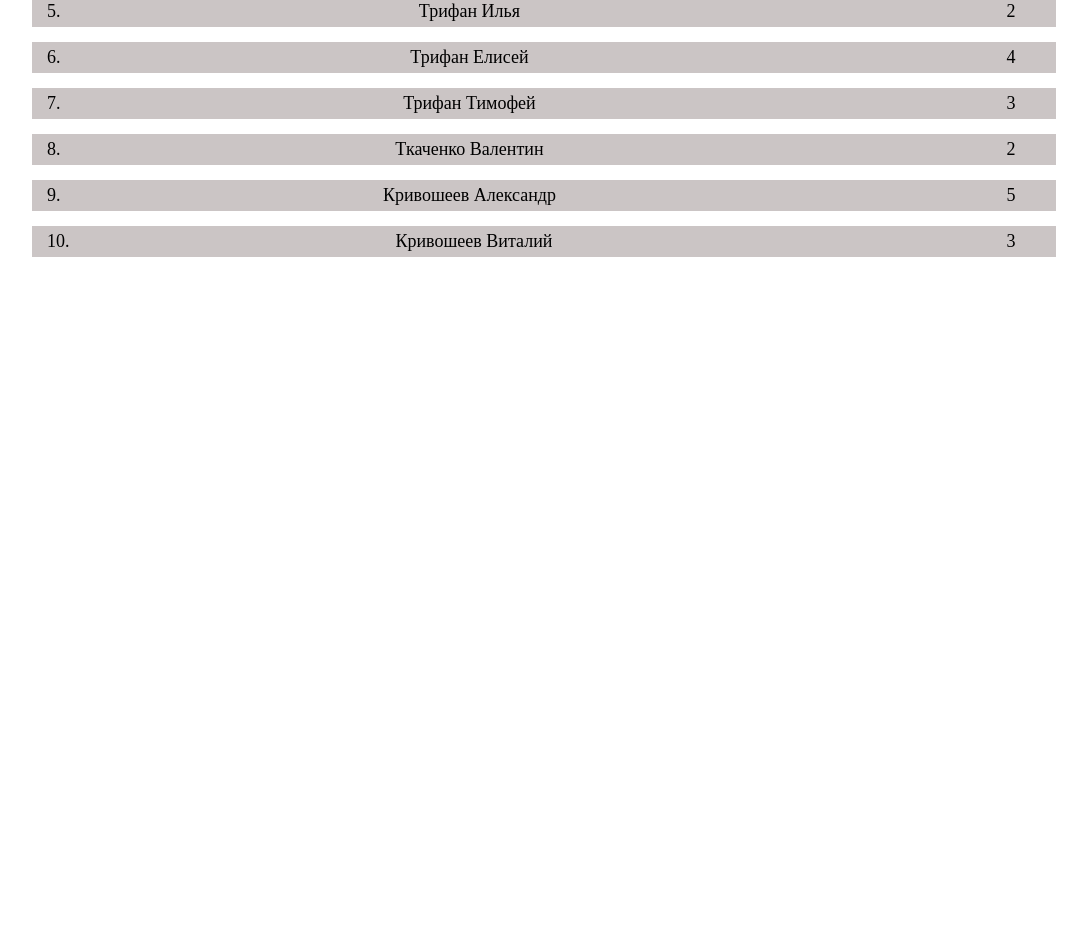
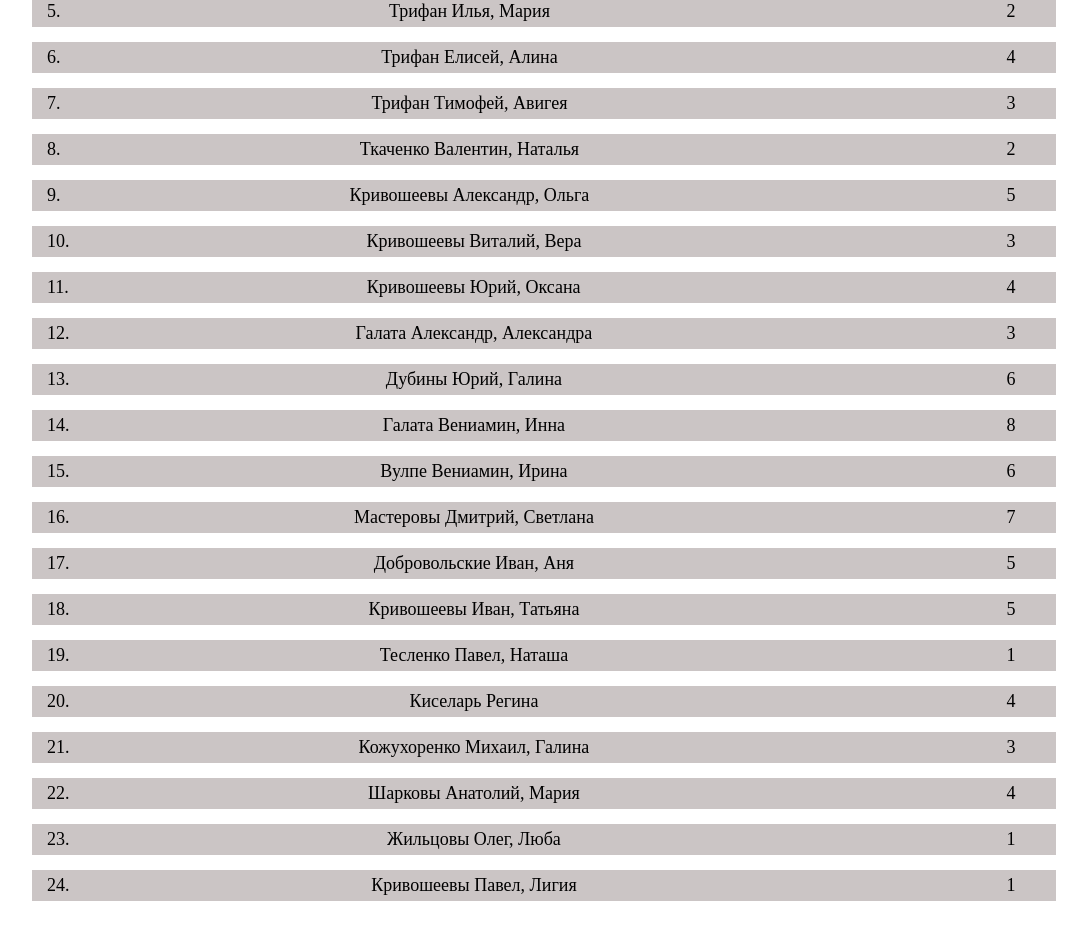
Before and after one commit to Elisei-Trifan/children-church, a React (Create React App) app: page /families in a window 1280 px wide. Shown: the part 320-1260 px from the top of the page, without its empty margins (96-1183 px from the left). Built offline with nearby package versions, Linux system fonts and the light colour scheme.

Commit message:
новые данные

```diff
--- a/src/components/ChildrenItem.jsx
+++ b/src/components/ChildrenItem.jsx
@@ -24,7 +24,7 @@ const ChildrenItem = ({ children }) => {
               {item.lastname} {item.name}
             </p>
             <p className="item_age">
-              {calculateAgeInYears(item.dateOfBirth)} (молодежь)
+              {calculateAgeInYears(item?.dateOfBirth)} (молодежь)
             </p>
             <p className="item_birth"> {item.dateOfBirth} </p>
           </div>
--- a/src/data/children.js
+++ b/src/data/children.js
@@ -3,244 +3,592 @@ import { calculateAgeInYears } from '../utils/getFullYear'
 
 export const children = [
   {
-    surname: 'Фомин Вадим',
+    surname: 'Фомины Вадим, Валентина',
     lastname: 'Фомина',
     name: 'Елена',
     dateOfBirth: '29.08.2010',
   },
   {
-    surname: 'Фомин Вадим',
+    surname: 'Фомины Вадим, Валентина',
     lastname: 'Фомин',
     name: 'Никита',
     dateOfBirth: '30.06.2012',
   },
   {
-    surname: 'Фомин Вадим',
+    surname: 'Фомины Вадим, Валентина',
     lastname: 'Фомин',
     name: 'Иван',
     dateOfBirth: '05.05.2014',
   },
   {
-    surname: 'Фомин Вадим',
+    surname: 'Фомины Вадим, Валентина',
     lastname: 'Фомин',
     name: 'Кирилл',
     dateOfBirth: '12.03.2018',
   },
   {
-    surname: 'Фомин Вадим',
+    surname: 'Фомины Вадим, Валентина',
     lastname: 'Фомин',
     name: 'Тимофей',
     dateOfBirth: '21.06.2019',
   },
   {
-    surname: 'Диденко Сергей',
+    surname: 'Диденко Сергей, Люба',
     lastname: 'Диденко',
     name: 'Мелита',
     dateOfBirth: '11.10.2013',
   },
   {
-    surname: 'Диденко Сергей',
+    surname: 'Диденко Сергей, Люба',
     lastname: 'Диденко',
     name: 'Александр',
     dateOfBirth: '22.06.2015',
   },
   {
-    surname: 'Диденко Сергей',
+    surname: 'Диденко Сергей, Люба',
     lastname: 'Диденко',
     name: 'Ирина',
     dateOfBirth: '23.02.2018',
   },
   {
-    surname: 'Диденко Сергей',
+    surname: 'Диденко Сергей, Люба',
     lastname: 'Диденко',
     name: 'София',
     dateOfBirth: '30.06.2020',
   },
   {
-    surname: 'Диденко Сергей',
+    surname: 'Диденко Сергей, Люба',
     lastname: 'Диденко',
     name: 'Тимофей',
     dateOfBirth: '14.06.2022',
   },
   {
-    surname: 'Диденко Сергей',
+    surname: 'Диденко Сергей, Люба',
     lastname: 'Диденко',
     name: 'Генадий',
     dateOfBirth: '24.10.2024',
   },
   {
-    surname: 'Крутой Станислав',
+    surname: 'Крутые Станислав, Жанна',
     lastname: 'Крутой',
     name: 'Яков',
     dateOfBirth: '14.08.2015',
   },
   {
-    surname: 'Крутой Станислав',
+    surname: 'Крутые Станислав, Жанна',
     lastname: 'Крутой',
     name: 'Самуил',
     dateOfBirth: '04.06.2018',
   },
   {
-    surname: 'Крутой Станислав',
+    surname: 'Крутые Станислав, Жанна',
     lastname: 'Крутая',
     name: 'Римма',
     dateOfBirth: '11.07.2019',
   },
   {
-    surname: 'Крутой Станислав',
+    surname: 'Крутые Станислав, Жанна',
     lastname: 'Крутая',
     name: 'Есфирь',
     dateOfBirth: '23.08.2020',
   },
   {
-    surname: 'Крутой Станислав',
+    surname: 'Крутые Станислав, Жанна',
     lastname: 'Крутая',
     name: 'Эмма',
     dateOfBirth: '24.11.2021',
   },
   {
-    surname: 'Фонарюк Павел',
+    surname: 'Фонарюк Павел, Инна',
     lastname: 'Фонарюк',
     name: 'Эльвира',
     dateOfBirth: '28.10.2013',
   },
   {
-    surname: 'Фонарюк Павел',
+    surname: 'Фонарюк Павел, Инна',
     lastname: 'Фонарюк',
     name: 'Виталик',
     dateOfBirth: '04.05.2016',
   },
   {
-    surname: 'Фонарюк Павел',
+    surname: 'Фонарюк Павел, Инна',
     lastname: 'Фонарюк',
     name: 'Вита',
     dateOfBirth: '07.04.2018',
   },
   {
-    surname: 'Фонарюк Павел',
+    surname: 'Фонарюк Павел, Инна',
     lastname: 'Фонарюк',
     name: 'Инна',
     dateOfBirth: '05.06.2020',
   },
   {
-    surname: 'Фонарюк Павел',
+    surname: 'Фонарюк Павел, Инна',
     lastname: 'Фонарюк',
     name: 'Роман',
     dateOfBirth: '11.12.2022',
   },
   {
-    surname: 'Трифан Илья',
+    surname: 'Трифан Илья, Мария',
     lastname: 'Трифан',
     name: 'Мия',
     dateOfBirth: '26.07.2022',
   },
   {
-    surname: 'Трифан Илья',
+    surname: 'Трифан Илья, Мария',
     lastname: 'Трифан',
     name: 'Даниил',
     dateOfBirth: '11.10.2024',
   },
   {
-    surname: 'Трифан Елисей',
+    surname: 'Трифан Елисей, Алина',
     lastname: 'Трифан',
     name: 'Людмила',
     dateOfBirth: '11.01.2019',
   },
   {
-    surname: 'Трифан Елисей',
+    surname: 'Трифан Елисей, Алина',
     lastname: 'Трифан',
     name: 'Эдуард',
     dateOfBirth: '06.07.2020',
   },
   {
-    surname: 'Трифан Елисей',
+    surname: 'Трифан Елисей, Алина',
     lastname: 'Трифан',
     name: 'Максим',
     dateOfBirth: '07.08.2022',
   },
   {
-    surname: 'Трифан Елисей',
+    surname: 'Трифан Елисей, Алина',
     lastname: 'Трифан',
     name: 'Марк',
     dateOfBirth: '21.06.2024',
   },
   {
-    surname: 'Трифан Тимофей',
+    surname: 'Трифан Тимофей, Авигея',
     lastname: 'Трифан',
     name: 'Ева',
     dateOfBirth: '26.11.2020',
   },
   {
-    surname: 'Трифан Тимофей',
+    surname: 'Трифан Тимофей, Авигея',
     lastname: 'Трифан',
     name: 'Вита',
     dateOfBirth: '30.05.2022',
   },
   {
-    surname: 'Трифан Тимофей',
+    surname: 'Трифан Тимофей, Авигея',
     lastname: 'Трифан',
     name: 'Мира',
     dateOfBirth: '25.10.2023',
   },
   {
-    surname: 'Ткаченко Валентин',
+    surname: 'Ткаченко Валентин, Наталья',
     lastname: 'Ткаченко',
     name: 'Кармелина',
     dateOfBirth: '24.01.2018',
   },
   {
-    surname: 'Ткаченко Валентин',
+    surname: 'Ткаченко Валентин, Наталья',
     lastname: 'Ткаченко',
     name: 'Самуил',
     dateOfBirth: '02.07.2021',
   },
   {
-    surname: 'Кривошеев Александр',
+    surname: 'Кривошеевы Александр, Ольга',
     lastname: 'Кривошеева',
     name: 'Ирина',
     dateOfBirth: '24.09.2017',
   },
   {
-    surname: 'Кривошеев Александр',
+    surname: 'Кривошеевы Александр, Ольга',
     lastname: 'Кривошеев',
     name: 'Павел',
     dateOfBirth: '22.10.2018',
   },
   {
-    surname: 'Кривошеев Александр',
+    surname: 'Кривошеевы Александр, Ольга',
     lastname: 'Кривошеев',
     name: 'Вячеслав',
     dateOfBirth: '02.02.2021',
   },
   {
-    surname: 'Кривошеев Александр',
+    surname: 'Кривошеевы Александр, Ольга',
     lastname: 'Кривошеев',
     name: 'Виктор',
     dateOfBirth: '11.05.2022',
   },
   {
-    surname: 'Кривошеев Александр',
+    surname: 'Кривошеевы Александр, Ольга',
     lastname: 'Кривошеев',
     name: 'Александр',
     dateOfBirth: '02.02.2024',
   },
   {
-    surname: 'Кривошеев Виталий',
+    surname: 'Кривошеевы Виталий, Вера',
     lastname: 'Кривошеев',
     name: 'Вова',
     dateOfBirth: '26.12.2019',
   },
   {
-    surname: 'Кривошеев Виталий',
-    lastname: 'Кривошеев',
+    surname: 'Кривошеевы Виталий, Вера',
+    lastname: 'Кривошеева',
     name: 'Эвелина',
     dateOfBirth: '14.12.2021',
   },
   {
-    surname: 'Кривошеев Виталий',
+    surname: 'Кривошеевы Виталий, Вера',
     lastname: 'Кривошеева',
     name: 'Наталья',
-    dateOfBirth: '18.02.2000',
+    dateOfBirth: '18.02.2023',
+  },
+  {
+    surname: 'Кривошеевы Юрий, Оксана',
+    lastname: 'Кривошеев',
+    name: 'Андрей',
+    dateOfBirth: '19.05.2008',
+  },
+  {
+    surname: 'Кривошеевы Юрий, Оксана',
+    lastname: 'Кривошеев',
+    name: 'Иван',
+    dateOfBirth: '18.03.2010',
+  },
+  {
+    surname: 'Кривошеевы Юрий, Оксана',
+    lastname: 'Кривошеева',
+    name: 'Мария',
+    dateOfBirth: '23.01.2014',
+  },
+  {
+    surname: 'Кривошеевы Юрий, Оксана',
+    lastname: 'Кривошеева',
+    name: 'Наталья',
+    dateOfBirth: '26.08.2018',
+  },
+  {
+    surname: 'Галата Александр, Александра',
+    lastname: 'Галата',
+    name: 'Александр',
+    dateOfBirth: '04.08.2008',
+  },
+  {
+    surname: 'Галата Александр, Александра',
+    lastname: 'Галата',
+    name: 'Сергей',
+    dateOfBirth: '21.01.2016',
+  },
+  {
+    surname: 'Галата Александр, Александра',
+    lastname: 'Галата',
+    name: 'Наталья',
+    dateOfBirth: '24.09.2019',
+  },
+  {
+    surname: 'Дубины Юрий, Галина',
+    lastname: 'Дубина',
+    name: 'Александр',
+    dateOfBirth: '25.03.2008',
+  },
+  {
+    surname: 'Дубины Юрий, Галина',
+    lastname: 'Дубина',
+    name: 'Вера',
+    dateOfBirth: '16.02.2009',
+  },
+  {
+    surname: 'Дубины Юрий, Галина',
+    lastname: 'Дубина',
+    name: 'Андрей',
+    dateOfBirth: '21.08.2010',
+  },
+  {
+    surname: 'Дубины Юрий, Галина',
+    lastname: 'Дубина',
+    name: 'Татьяна',
+    dateOfBirth: '09.11.2012',
+  },
+  {
+    surname: 'Дубины Юрий, Галина',
+    lastname: 'Дубина',
+    name: 'Ольга',
+    dateOfBirth: '11.04.2014',
+  },
+  {
+    surname: 'Дубины Юрий, Галина',
+    lastname: 'Дубина',
+    name: 'Павел',
+    dateOfBirth: '21.11.2016',
+  },
+  {
+    surname: 'Галата Вениамин, Инна',
+    lastname: 'Галата',
+    name: 'Роман',
+    dateOfBirth: '08.07.2011',
+  },
+  {
+    surname: 'Галата Вениамин, Инна',
+    lastname: 'Галата',
+    name: 'Инна',
+    dateOfBirth: '22.11.2012',
+  },
+  {
+    surname: 'Галата Вениамин, Инна',
+    lastname: 'Галата',
+    name: 'Лиля',
+    dateOfBirth: '05.02.2014',
+  },
+  {
+    surname: 'Галата Вениамин, Инна',
+    lastname: 'Галата',
+    name: 'Владислав',
+    dateOfBirth: '22.10.2015',
+  },
+  {
+    surname: 'Галата Вениамин, Инна',
+    lastname: 'Галата',
+    name: 'Ирина',
+    dateOfBirth: '28.08.2017',
+  },
+  {
+    surname: 'Галата Вениамин, Инна',
+    lastname: 'Галата',
+    name: 'Виталий',
+    dateOfBirth: '06.02.2019',
+  },
+  {
+    surname: 'Галата Вениамин, Инна',
+    lastname: 'Галата',
+    name: 'Даниил',
+    dateOfBirth: '01.11.2020',
+  },
+  {
+    surname: 'Галата Вениамин, Инна',
+    lastname: 'Галата',
+    name: 'Виола',
+    dateOfBirth: '27.05.2023',
+  },
+  {
+    surname: 'Вулпе Вениамин, Ирина',
+    lastname: 'Вулпе',
+    name: 'Виталина',
+    dateOfBirth: '07.06.2012',
+  },
+  {
+    surname: 'Вулпе Вениамин, Ирина',
+    lastname: 'Вулпе',
+    name: 'Кирилл',
+    dateOfBirth: '21.03.2014',
+  },
+  {
+    surname: 'Вулпе Вениамин, Ирина',
+    lastname: 'Вулпе',
+    name: 'Леонид',
+    dateOfBirth: '20.09.2015',
+  },
+  {
+    surname: 'Вулпе Вениамин, Ирина',
+    lastname: 'Вулпе',
+    name: 'Сергей',
+    dateOfBirth: '06.09.2017',
+  },
+  {
+    surname: 'Вулпе Вениамин, Ирина',
+    lastname: 'Вулпе',
+    name: 'Яна',
+    dateOfBirth: '17.09.2019',
+  },
+  {
+    surname: 'Вулпе Вениамин, Ирина',
+    lastname: 'Вулпе',
+    name: 'Рувим',
+    dateOfBirth: '23.07.2022',
+  },
+  {
+    surname: 'Мастеровы Дмитрий, Светлана',
+    lastname: 'Мастеров',
+    name: 'Юрий',
+    dateOfBirth: '27.01.2012',
+  },
+  {
+    surname: 'Мастеровы Дмитрий, Светлана',
+    lastname: 'Мастеров',
+    name: 'Григорий',
+    dateOfBirth: '08.02.2013',
+  },
+  {
+    surname: 'Мастеровы Дмитрий, Светлана',
+    lastname: 'Мастерова',
+    name: 'Вера',
+    dateOfBirth: '06.01.2014',
+  },
+  {
+    surname: 'Мастеровы Дмитрий, Светлана',
+    lastname: 'Мастерова',
+    name: 'Мария',
+    dateOfBirth: '04.12.2014',
+  },
+  {
+    surname: 'Мастеровы Дмитрий, Светлана',
+    lastname: 'Мастерова',
+    name: 'Татьяна',
+    dateOfBirth: '09.01.2016',
+  },
+  {
+    surname: 'Мастеровы Дмитрий, Светлана',
+    lastname: 'Мастерова',
+    name: 'Екатерина',
+    dateOfBirth: '02.02.2017',
+  },
+  {
+    surname: 'Мастеровы Дмитрий, Светлана',
+    lastname: 'Мастерова',
+    name: 'Елена',
+    dateOfBirth: '31.08.2022',
+  },
+  {
+    surname: 'Добровольские Иван, Аня',
+    lastname: 'Добровольская',
+    name: 'Наталья',
+    dateOfBirth: '01.12.2009',
+  },
+  {
+    surname: 'Добровольские Иван, Аня',
+    lastname: 'Добровольский',
+    name: 'Сергей',
+    dateOfBirth: '03.10.2011',
+  },
+  {
+    surname: 'Добровольские Иван, Аня',
+    lastname: 'Добровольский',
+    name: 'Вова',
+    dateOfBirth: '13.10.2014',
+  },
+  {
+    surname: 'Добровольские Иван, Аня',
+    lastname: 'Добровольская',
+    name: 'Татьяна',
+    dateOfBirth: '02.05.2017',
+  },
+  {
+    surname: 'Добровольские Иван, Аня',
+    lastname: 'Добровольская',
+    name: 'Елена',
+    dateOfBirth: '07.08.2020',
+  },
+  {
+    surname: 'Кривошеевы Иван, Татьяна',
+    lastname: 'Кривошеева',
+    name: 'Елизавета',
+    dateOfBirth: '17.06.2010',
+  },
+  {
+    surname: 'Кривошеевы Иван, Татьяна',
+    lastname: 'Кривошеев',
+    name: 'Антон',
+    dateOfBirth: '14.11.2012',
+  },
+  {
+    surname: 'Кривошеевы Иван, Татьяна',
+    lastname: 'Кривошеев',
+    name: 'Иван',
+    dateOfBirth: '08.10.2016',
+  },
+  {
+    surname: 'Кривошеевы Иван, Татьяна',
+    lastname: 'Кривошеева',
+    name: 'Евангелина',
+    dateOfBirth: '09.11.2019',
+  },
+  {
+    surname: 'Кривошеевы Иван, Татьяна',
+    lastname: 'Кривошеев',
+    name: 'Эрик',
+    dateOfBirth: '20.02.2023',
+  },
+  {
+    surname: 'Тесленко Павел, Наташа',
+    lastname: 'Тесленко',
+    name: 'Даниил',
+    dateOfBirth: '02.09.2009',
+  },
+  {
+    surname: 'Киселарь Регина',
+    lastname: 'Киселарь',
+    name: 'Марк',
+    dateOfBirth: '09.09.2009',
+  },
+  {
+    surname: 'Киселарь Регина',
+    lastname: 'Киселарь',
+    name: 'Юрий',
+    dateOfBirth: '10.08.2012',
+  },
+  {
+    surname: 'Киселарь Регина',
+    lastname: 'Киселарь',
+    name: 'Яков',
+    dateOfBirth: '21.01.2015',
+  },
+  {
+    surname: 'Киселарь Регина',
+    lastname: 'Киселарь',
+    name: 'Алексей',
+    dateOfBirth: '11.11.2017',
+  },
+  {
+    surname: 'Кожухоренко Михаил, Галина',
+    lastname: 'Кожухоренко',
+    name: 'Иван',
+    dateOfBirth: '03.10.2009',
+  },
+  {
+    surname: 'Кожухоренко Михаил, Галина',
+    lastname: 'Кожухоренко',
+    name: 'Люба',
+    dateOfBirth: '04.08.2011',
+  },
+  {
+    surname: 'Кожухоренко Михаил, Галина',
+    lastname: 'Кожухоренко',
+    name: 'Павел',
+    dateOfBirth: '29.12.2014',
+  },
+  {
+    surname: 'Шарковы Анатолий, Мария',
+    lastname: 'Шарков',
+    name: 'Семен',
+    dateOfBirth: '20.08.2009',
+  },
+  {
+    surname: 'Шарковы Анатолий, Мария',
+    lastname: 'Шаркова',
+    name: 'Анастасия',
+    dateOfBirth: '30.01.2012',
+  },
+  {
+    surname: 'Шарковы Анатолий, Мария',
+    lastname: 'Шарков',
+    name: 'Захар',
+    dateOfBirth: '13.11.2013',
+  },
+  {
+    surname: 'Шарковы Анатолий, Мария',
+    lastname: 'Шарков',
+    name: 'Степан',
+    dateOfBirth: '23.03.2015',
+  },
+  {
+    surname: 'Жильцовы Олег, Люба',
+    lastname: 'Жильцов',
+    name: 'Александр',
+    dateOfBirth: '12.06.2009',
+  },
+  {
+    surname: 'Кривошеевы Павел, Лигия',
+    lastname: 'Кривошеева',
+    name: 'Яна',
+    dateOfBirth: '05.05.2024',
   },
 ]
 
--- a/src/pages/Items.jsx
+++ b/src/pages/Items.jsx
@@ -106,8 +106,8 @@ function Items() {
       setChildren(
         [...childrenGroup].filter(
           (item) =>
-            calculateAgeInYears(item.dateOfBirth) < 16 &&
-            calculateAgeInYears(item.dateOfBirth) >= 14
+            calculateAgeInYears(item?.dateOfBirth) < 16 &&
+            calculateAgeInYears(item?.dateOfBirth) >= 14
         )
       )
     } else if (group === 'reset') {
--- a/src/pages/Statistic.jsx
+++ b/src/pages/Statistic.jsx
@@ -27,7 +27,7 @@ const Statistic = () => {
       <div className={cl.stat_table}>
         <p className={cl.stat_table_num}>2.</p>
         <p className={cl.stat_table_year}>2024</p>
-        <p className={cl.stat_table_quant}>97 </p>
+        <p className={cl.stat_table_quant}>95 </p>
       </div>
     </>
   )
--- a/src/style/App.css
+++ b/src/style/App.css
@@ -78,6 +78,9 @@ a:hover {
   margin-top: 8.8rem;
   width: 80vw;
   min-height: 400vh;
+}
+.App > :last-child {
+  margin-bottom: 20px;
 }
 
 .table_name {
```
